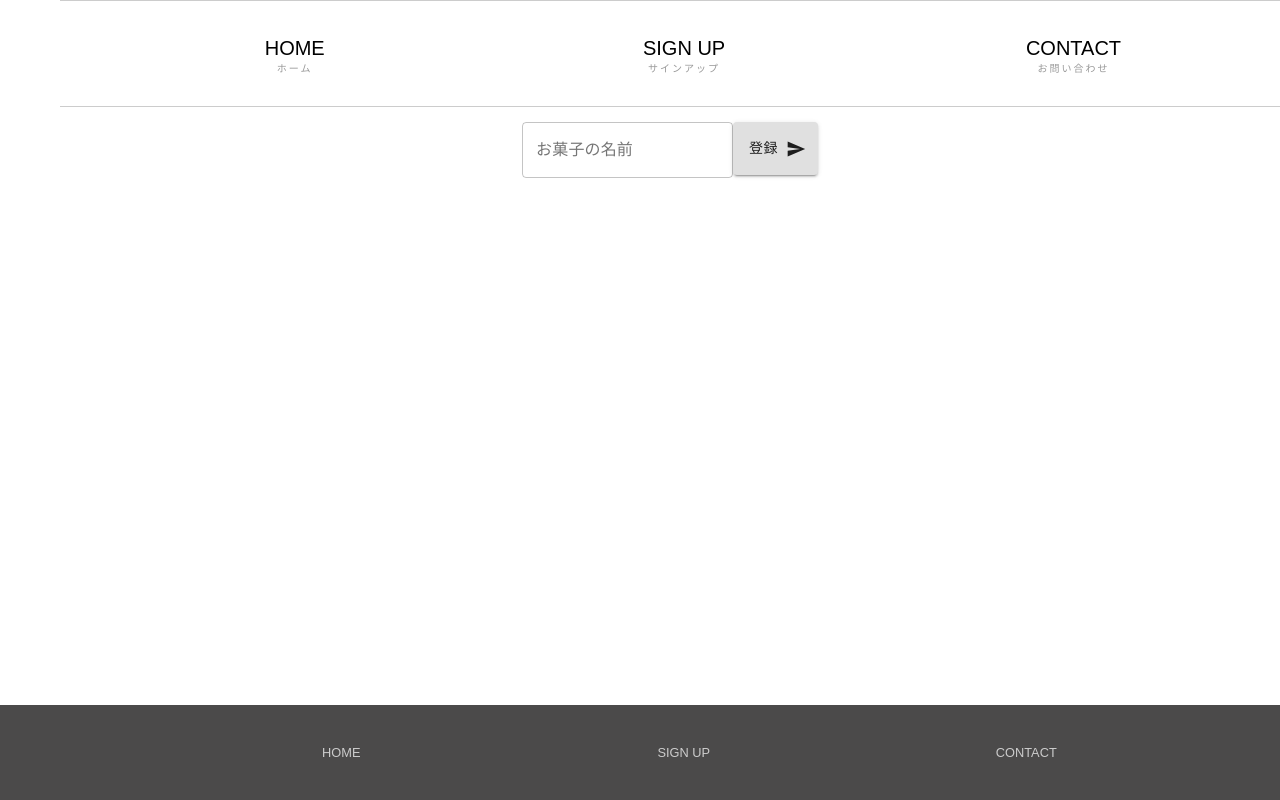
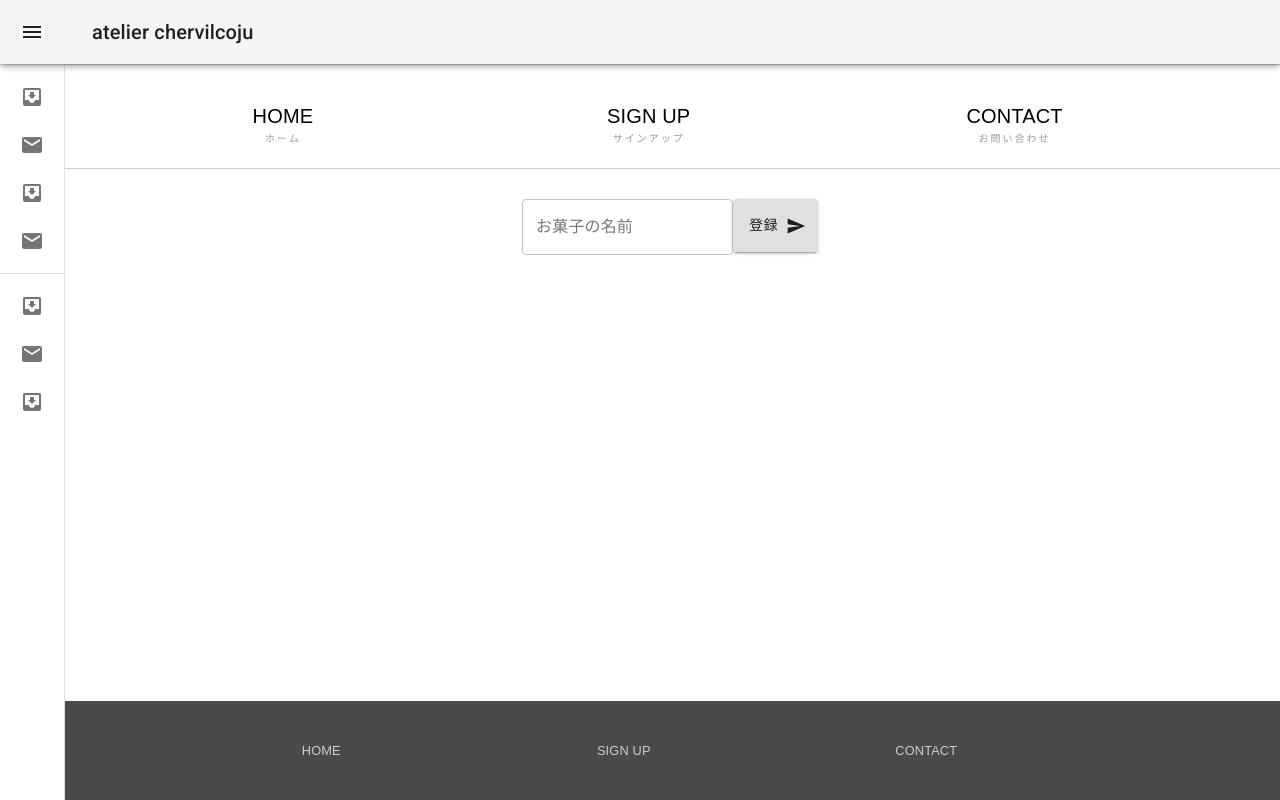
Before and after one commit to mikiyonekura/chervil-HP, a React (Create React App) app in the folder frontend/: page /TodayMenu in a window 1280 px wide. Built offline with nearby package versions, Linux system fonts and the light colour scheme.

Commit message:
Arrage style

```diff
--- a/frontend/src/App.css
+++ b/frontend/src/App.css
@@ -15,7 +15,7 @@
 }
 
 .container{
-  margin: 0px 0px 0px 60px;
+  margin: 64px 0px 0px 60px;
 }
 
 /*スライドショー-----------------------------------------------------------------*/
@@ -40,6 +40,7 @@
   margin: 0;
   width: 350px;
 }
+
 
 /*footer--------------------------------------------------------------------*/
 
@@ -184,7 +185,7 @@ footer ul{
 /*メニュー１個あたりの設定*/
 #menubar ul li {
 	float: left;	/*左に回り込み*/
-	width: 33%;		/*幅。今回は５個なので、100÷5=20。*/
+	width: 31%;		/*幅。今回は５個なので、100÷5=20。*/
 	font-size: 20px;	/*文字サイズ*/
 }
 #menubar ul {
@@ -282,3 +283,7 @@ footer ul{
 
 
 }
+
+.input-sweets{
+	margin-top: 30px;
+}
--- a/frontend/src/components/Header.js
+++ b/frontend/src/components/Header.js
@@ -101,7 +101,7 @@ export default function Header() {
   return (
     <Box sx={{ display: 'flex' }}>
       <CssBaseline />
-      <AppBar position="fixed" open={open}>
+      <AppBar position="fixed" color="default" open={open}>
         <Toolbar>
           <IconButton
             color="inherit"
@@ -116,7 +116,7 @@ export default function Header() {
             <MenuIcon />
           </IconButton>
           <Typography variant="h6" noWrap component="div">
-            Mini variant drawer
+            atelier chervilcoju
           </Typography>
         </Toolbar>
       </AppBar>
@@ -177,7 +177,7 @@ export default function Header() {
           ))}
         </List>
       </Drawer>
-      <Box component="main" sx={{ flexGrow: 1, p: 3 }}>
+      {/* <Box component="main" sx={{ flexGrow: 1, p: 3 }}>
         <DrawerHeader />
         <Typography paragraph>
           Lorem ipsum dolor sit amet, consectetur adipiscing elit, sed do eiusmod
@@ -206,7 +206,7 @@ export default function Header() {
           eleifend. Commodo viverra maecenas accumsan lacus vel facilisis. Nulla
           posuere sollicitudin aliquam ultrices sagittis orci a.
         </Typography>
-      </Box>
+      </Box> */}
     </Box>
   );
 }
--- a/frontend/src/components/Parking.js
+++ b/frontend/src/components/Parking.js
@@ -1,9 +1,12 @@
 import React from 'react'
 import Navigation from "./Navigation";
+import Header from './Header';
 
 const Parking = () => {
   return (
+    <div className="container">
       <div id="contents">
+        <Header />
         <Navigation />
 
           <div className="parking">
@@ -16,6 +19,7 @@ const Parking = () => {
               <iframe src="https://www.google.com/maps/embed?pb=!1m18!1m12!1m3!1d3338.1382669213867!2d131.5343919!3d33.2104712!2m3!1f0!2f0!3f0!3m2!1i1024!2i768!4f13.1!3m3!1m2!1s0x3546a39a72f687df%3A0xfc443745ce6e1593!2z5aSn5YiG5aSn5a2m5Yy75a2m6YOo6ZmE5bGe55eF6Zmi!5e0!3m2!1sja!2sjp!4v1681781018480!5m2!1sja!2sjp"style={{ width: "600px", height: "400px" ,title: "map2"}} ></iframe>
           </div>
       </div>
+    </div>
   )
 }
 
--- a/frontend/src/components/Signin.js
+++ b/frontend/src/components/Signin.js
@@ -4,11 +4,14 @@ import Navigation from "./Navigation";
 import { Grid } from '@material-ui/core';
 import Content from './Content';
 import Login from './Login';
+import Header from './Header';
 
 
 const Signin = () => {
   return (
-    <div>
+    <div className="container">
+
+      <Header />
 
       <Navigation />
 
--- a/frontend/src/components/TodayMenu.js
+++ b/frontend/src/components/TodayMenu.js
@@ -8,6 +8,7 @@ import Content2 from './Content2';
 import { Grid } from '@material-ui/core';
 import { TextField, Button } from '@material-ui/core';
 import SendIcon from '@material-ui/icons/Send';
+import Header from './Header';
 
 
 
@@ -79,8 +80,12 @@ const TodayMenu = () => {
   };
 
   return (
+
     <div className='container'>
+      <div id ="contents">
+      <Header />
       <Navigation />
+
       {/*<h2>管理者のみ実行できるようにしたい</h2>*/}
 
       {/*
@@ -97,6 +102,7 @@ const TodayMenu = () => {
 
       {/*<SweatsList taskList={taskList} setTaskList={setTaskList}/>*/}
 
+    <div className="input-sweets">
       <Grid container direction="column">
         <Grid item>
 
@@ -127,7 +133,8 @@ const TodayMenu = () => {
       </Grid>
 
 
-
+      </div>
+    </div>
     </div>
 
   )
--- a/package.json
+++ b/package.json
@@ -15,6 +15,7 @@
   "dependencies": {
     "@material-ui/core": "^4.12.4",
     "@material-ui/icons": "^4.11.3",
+    "@mui/material": "^5.14.2",
     "bootstrap": "^5.3.0",
     "express": "^4.18.2",
     "react-native-get-random-values": "^1.9.0",
```
Also changed, not shown: 1 other file (tests, documents, lock files or other folders). Lines whose indentation alone changed are shown as unchanged.
